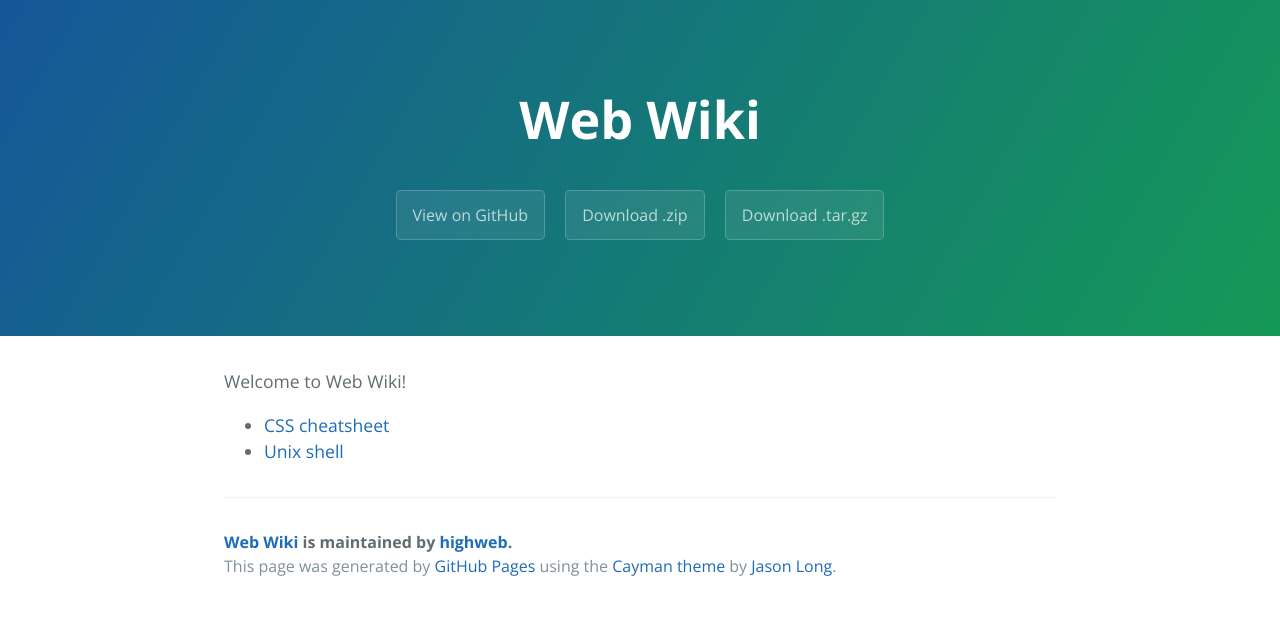
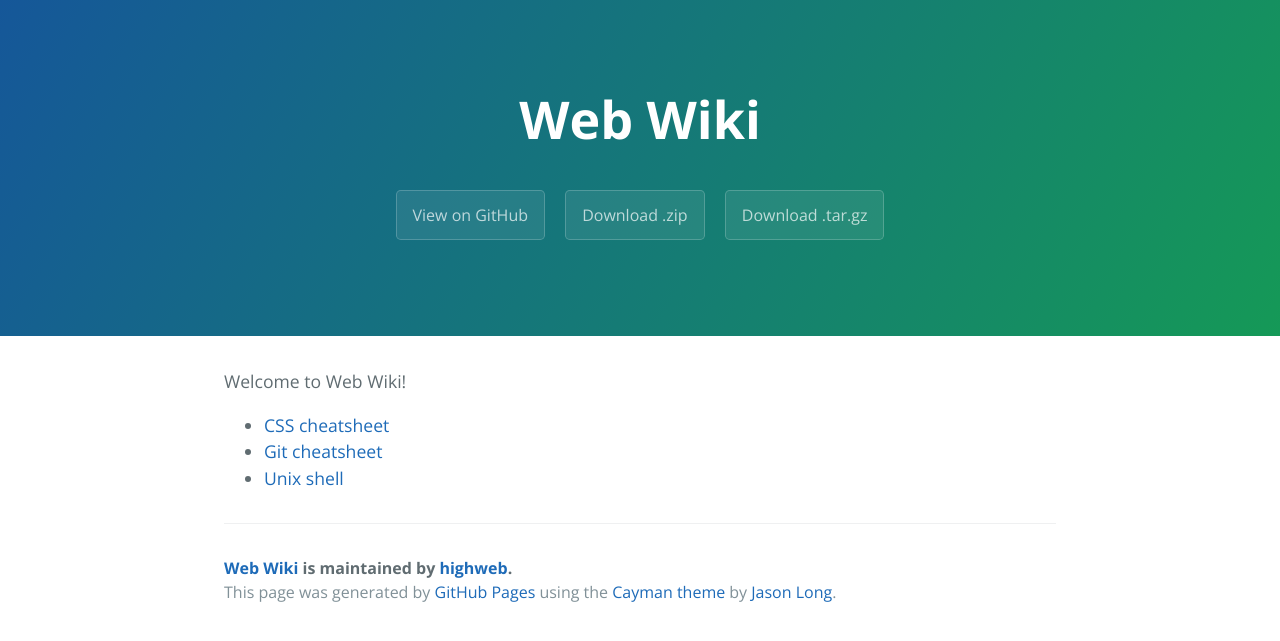
Before and after one commit to highweb/web-wiki, a Jekyll site: the page built from index.md, in a window 1280 px wide. Shown: the top 641 px of the page. Built offline with Jekyll 4.4.1, drawn with Linux system fonts in a browser that asks for light colours.

Commit message:
Update index.md

```diff
--- a/index.md
+++ b/index.md
@@ -6,4 +6,5 @@ title: Web Wiki
 Welcome to Web Wiki!
 
 * [CSS cheatsheet](/css)
+* [Git cheatsheet](/git)
 * [Unix shell](/shell)
```
